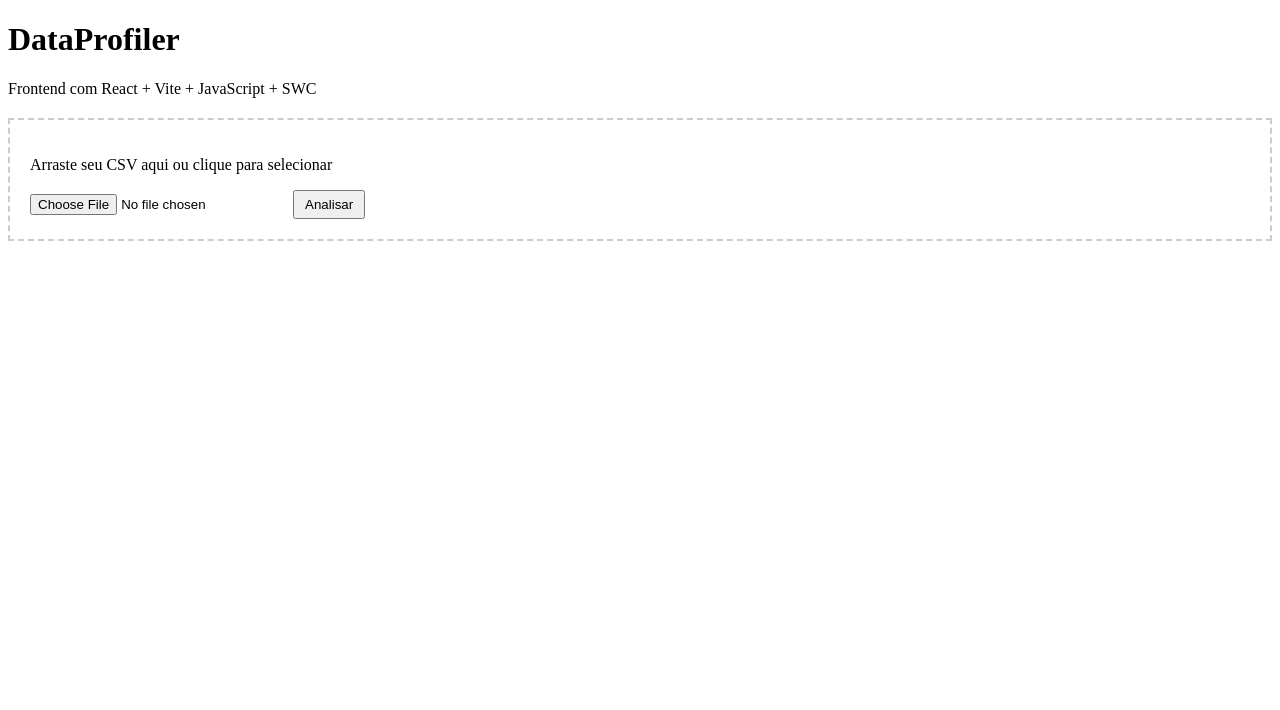
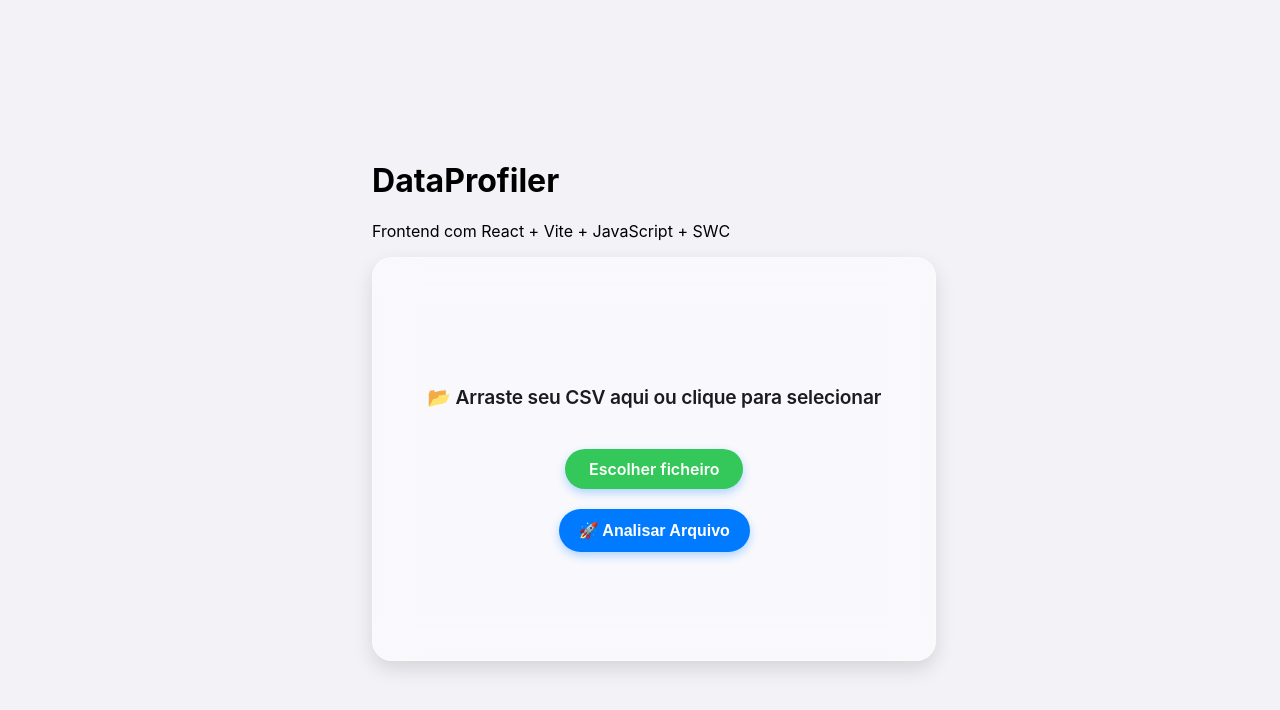
Before and after one commit to JGustavoCN/dataprofiler, a React app in the folder frontend/: page / in a window 1280 px wide. Shown: the top 710 px of the page. Built offline with nearby package versions, Linux system fonts and the light colour scheme; the HTML template or start-up script is replaced by a standard one.

Commit message:
refactor(frontend): extrai componente FileUploader e aplica estilos CSS

```diff
--- a/frontend/src/App.jsx
+++ b/frontend/src/App.jsx
@@ -1,16 +1,10 @@
-import React, { useState }from 'react';
+import React, { useState } from "react";
+import FileUploader from "./components/FileUploader";
 
 function App() {
-
+  const [data, setData] = useState(null);
   const [file, setFile] = useState(null);
-  const [data, setData] = useState(null);
   const [loading, setLoading] = useState(false);
-
-
-  const handleFileChange = (e) => {
-    const selectedFile = e.target.files[0];
-    setFile(selectedFile);
-  };
 
   const handleUpload = async () => {
     if (!file) {
@@ -22,8 +16,8 @@ function App() {
     formData.append("file", file);
 
     try {
-      const response = await fetch('http://localhost:8080/api/upload', {
-        method: 'POST',
+      const response = await fetch("http://localhost:8080/api/upload", {
+        method: "POST",
         body: formData,
       });
       if (!response.ok) {
@@ -35,13 +29,12 @@ function App() {
     } catch (error) {
       console.error("Erro:", error);
       alert("Erro ao enviar arquivo. O servidor Go está rodando?");
-    }finally{
+    } finally {
       setLoading(false);
     }
 
     console.log("Arquivo pronto para envio:", file.name);
     console.log("Tamanho:", file.size, "bytes");
-
   };
 
   return (
@@ -49,50 +42,48 @@ function App() {
       <h1>DataProfiler</h1>
       <p>Frontend com React + Vite + JavaScript + SWC</p>
 
-      <div style={{ padding: '20px', border: '2px dashed #ccc', marginTop: '20px' }}>
-        <p>Arraste seu CSV aqui ou clique para selecionar</p>
-
-        <input
-          type="file"
-          accept=".csv"
-          onChange={handleFileChange}
-        />
-
-        <button type= "submit" onClick={handleUpload} disabled={loading} style={{ marginLeft: '10px', padding: '5px 10px' }} >
-          {loading ? "Processando..." : "Analisar"}
-        </button>
-        {file && (
-        <div style={{ marginTop: '10px', color: 'green' }}>
-          Arquivo selecionado: <strong>{file.name}</strong>
-        </div>
-      )}
-
-      </div>
+      <FileUploader loading = {loading} handleUpload={handleUpload} file={file} setFile={setFile}></FileUploader>
 
       {data && (
-        <div style={{ marginTop: '30px', textAlign: 'left', border: '1px solid #ddd', padding: '20px', borderRadius: '8px' }}>
+        <div
+          style={{
+            marginTop: "30px",
+            textAlign: "left",
+            border: "1px solid #ddd",
+            padding: "20px",
+            borderRadius: "8px",
+          }}
+        >
           <h2>Resultado da Análise</h2>
-            <p><strong>Arquivo: </strong>{data.NameFile}</p>
-            <p><strong>Linhas: </strong>{data.TotalMaxRows}</p>
-            <p><strong>Colunas: </strong>{data.TotalColumns}</p>
+          <p>
+            <strong>Arquivo: </strong>
+            {data.NameFile}
+          </p>
+          <p>
+            <strong>Linhas: </strong>
+            {data.TotalMaxRows}
+          </p>
+          <p>
+            <strong>Colunas: </strong>
+            {data.TotalColumns}
+          </p>
 
           <h3>Detalhes das Colunas:</h3>
           <ul>
-              {data.Columns.map((col,index) => (
-                <li key={index} style={{ marginBottom: '10px' }}>
+            {data.Columns.map((col, index) => (
+              <li key={index} style={{ marginBottom: "10px" }}>
                 <strong>{col.Name}</strong>: {col.MainType}
                 {col.Stats && (
-                    <span style={{ color: '#666', fontSize: '0.9em' }}>
+                  <span style={{ color: "#666", fontSize: "0.9em" }}>
                     (Média: {col.Stats.Average}, Máx: {col.Stats.Max})
                   </span>
                 )}
               </li>
-
             ))}
           </ul>
           <details>
             <summary>Ver JSON Bruto</summary>
-              <pre style={{ background: '#f4f4f4', padding: '10px' }}>
+            <pre style={{ background: "#f4f4f4", padding: "10px" }}>
               {JSON.stringify(data, null, 2)}
             </pre>
           </details>
@@ -102,4 +93,4 @@ function App() {
   );
 }
 
-export default App
+export default App;
--- /dev/null
+++ b/frontend/src/components/FileUploader.css
@@ -0,0 +1,219 @@
+/* ============================= */
+/*       APPLE DESIGN TOKENS     */
+/* ============================= */
+
+:root {
+  /* Cores inspiradas no macOS/iOS */
+  --apple-bg: rgba(255, 255, 255, 0.55);
+  --apple-bg-hover: rgba(255, 255, 255, 0.75);
+
+  --apple-border: rgba(255, 255, 255, 0.35);
+  --apple-border-strong: rgba(255, 255, 255, 0.65);
+
+  --apple-text: #1c1c1e;
+  --apple-text-secondary: #3a3a3c;
+
+  --apple-blue: #007aff;
+  --apple-blue-hover: #0066d6;
+
+  --apple-green: #34c759;
+  --apple-green-hover: #2dab4d;
+
+  /* Radius */
+  --apple-radius-lg: 20px;
+  --apple-radius-md: 12px;
+  --apple-radius-sm: 8px;
+  --apple-radius-round: 999px;
+
+  /* Spacing */
+  --space-2: 8px;
+  --space-3: 12px;
+  --space-4: 16px;
+  --space-5: 20px;
+  --space-10: 40px;
+
+  /* Blur characteristic Apple */
+  --apple-blur: saturate(180%) blur(20px);
+
+  /* Sombras estilo Apple (suave e difusa) */
+  --shadow-apple: 0 8px 20px rgba(0,0,0,0.12);
+
+  /* Transitions */
+  --apple-transition: 280ms cubic-bezier(.25, .8, .25, 1);
+}
+
+/* Fonte recomendada (Apple SF Pro) */
+body {
+  font-family: -apple-system, BlinkMacSystemFont, "SF Pro Text",
+               "Helvetica Neue", Helvetica, Arial, sans-serif;
+  background: #f2f2f7;
+  margin: 0;
+  min-height: 100vh; /* Ocupa 100% da altura da janela */
+  display: flex;     /* Ativa o Flexbox */
+  justify-content: center; /* Centraliza Horizontalmente */
+  align-items: center;
+}
+
+
+/* ============================= */
+/*         CONTAINER Apple       */
+/* ============================= */
+
+.uploader-container {
+  width: 90%;
+
+    /* TRAVA: Impede que fique gigante em monitores grandes */
+    max-width: 500px;
+
+    /* MÁGICA: Garante que seja sempre um quadrado perfeito */
+    aspect-ratio: 1.5 / 1;
+
+  border-radius: var(--apple-radius-lg);
+
+  padding: var(--space-10);
+  text-align: center;
+
+  background: var(--apple-bg);
+  backdrop-filter: var(--apple-blur);
+  -webkit-backdrop-filter: var(--apple-blur);
+
+  border: 1px solid var(--apple-border);
+
+  display: flex;
+  flex-direction: column;
+  align-items: center;
+  justify-content: center;
+  gap: var(--space-5);
+
+  box-shadow: var(--shadow-apple);
+  transition: var(--apple-transition);
+}
+
+.uploader-container:hover {
+  background: var(--apple-bg-hover);
+  border-color: var(--apple-border-strong);
+}
+
+
+/* ============================= */
+/*         Texto Apple           */
+/* ============================= */
+
+.uploader-text {
+  font-size: clamp(1rem, 1.5vw, 1.25rem);
+  color: var(--apple-text);
+  font-weight: 600;
+  letter-spacing: -0.01em;
+}
+
+
+/* ============================= */
+/*    INPUT estilo AppKit/iOS    */
+/* ============================= */
+
+/* Esconde o input real */
+.file-hidden {
+  position: absolute;
+  width: 0;
+  height: 0;
+  opacity: 0;
+  overflow: hidden;
+  z-index: -1;
+}
+
+/* Botão Apple UI lindão */
+.file-btn-apple {
+  padding: 10px 24px;
+  background: var(--apple-green);
+  color: white;
+  border-radius: var(--apple-radius-round);
+  font-size: 1rem;
+  font-weight: 600;
+  cursor: pointer;
+  display: inline-block;
+  transition: var(--apple-transition);
+  box-shadow: 0 4px 10px rgba(0,122,255,0.3);
+
+  /* evita selecionar texto */
+  user-select: none;
+}
+
+.file-btn-apple:hover {
+  background: var(--apple-green-hover);
+  transform: translateY(-2px);
+  box-shadow: 0 6px 16px rgba(0,122,255,0.35);
+}
+
+.file-btn-apple:active {
+  transform: scale(0.97);
+  box-shadow: 0 3px 8px rgba(0,122,255,0.25);
+}
+
+
+
+/* ============================= */
+/*   BOTÃO Apple Blue (Aqua)     */
+/* ============================= */
+
+.upload-btn {
+  padding: var(--space-3) var(--space-5);
+  background: var(--apple-blue);
+  color: white;
+
+  border: none;
+  border-radius: var(--apple-radius-round);
+
+  font-size: 1rem;
+  font-weight: 600;
+
+  cursor: pointer;
+  transition: var(--apple-transition);
+
+  box-shadow: 0 4px 10px rgba(0,122,255,0.3);
+}
+
+.upload-btn:hover {
+  background: var(--apple-blue-hover);
+  transform: translateY(-2px);
+  box-shadow: 0 6px 16px rgba(0,122,255,0.35);
+}
+
+.upload-btn:active {
+  transform: scale(0.97);
+  box-shadow: 0 3px 8px rgba(0,122,255,0.25);
+}
+
+.upload-btn:disabled {
+  background: #9ec7ff;
+  cursor: not-allowed;
+  opacity: 0.6;
+  transform: none;
+  box-shadow: none;
+}
+
+
+/* ============================= */
+/*   Mensagem de sucesso Apple   */
+/* ============================= */
+
+.success-msg {
+  display: inline-flex;
+  align-items: center;
+  gap: var(--space-2);
+
+  margin-top: var(--space-3);
+
+  background: rgba(52,199,89,0.15);
+  color: var(--apple-green);
+
+  font-size: 0.95rem;
+  padding: var(--space-2) var(--space-4);
+
+  border-radius: var(--apple-radius-round);
+  border: 1px solid rgba(52,199,89,0.35);
+
+  backdrop-filter: blur(10px);
+  -webkit-backdrop-filter: blur(10px);
+
+  box-shadow: 0 2px 6px rgba(52,199,89,0.2);
+}
--- /dev/null
+++ b/frontend/src/components/FileUploader.jsx
@@ -0,0 +1,46 @@
+import React from "react";
+import "./FileUploader.css";
+
+function FileUploader({ loading, handleUpload, file, setFile }) {
+  const handleFileChange = (e) => {
+    const selectedFile = e.target.files[0];
+    setFile(selectedFile);
+  };
+
+  return (
+    <div className="uploader-container">
+      <p className="uploader-text">
+        📂 Arraste seu CSV aqui ou clique para selecionar
+      </p>
+
+      <input
+        id="fileUpload"
+        type="file"
+        accept=".csv"
+        onChange={handleFileChange}
+        className="file-hidden"
+      />
+
+      <label htmlFor="fileUpload" className="file-btn-apple">
+        Escolher ficheiro
+      </label>
+
+      <button
+        type="button"
+        onClick={handleUpload}
+        disabled={loading}
+        className="upload-btn"
+      >
+        {loading ? "⏳ Processando..." : "🚀 Analisar Arquivo"}
+      </button>
+
+      {file && (
+        <div className="success-msg">
+          <span>✅</span> Arquivo pronto: <strong>{file.name}</strong>
+        </div>
+      )}
+    </div>
+  );
+}
+
+export default FileUploader;
```
Lines whose indentation alone changed are shown as unchanged.
